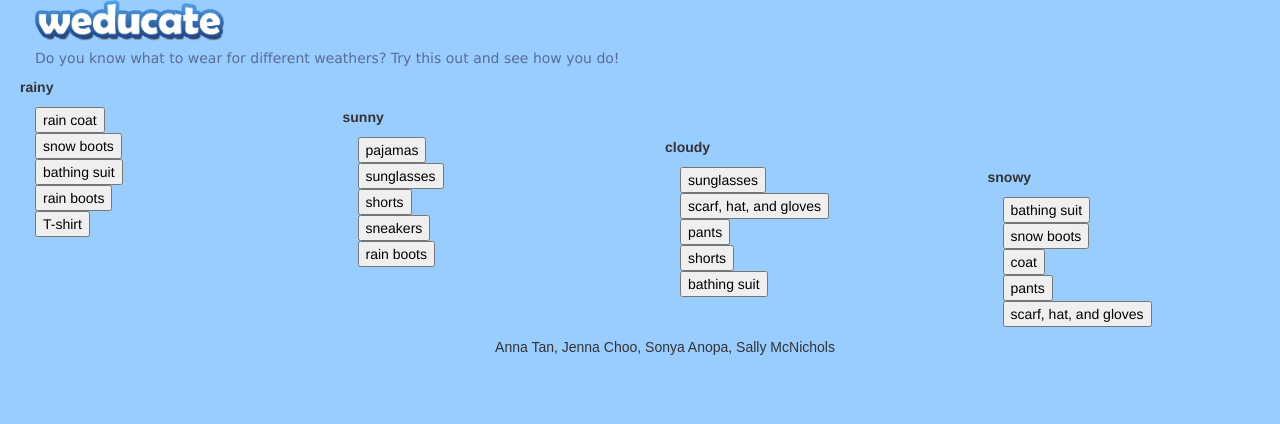
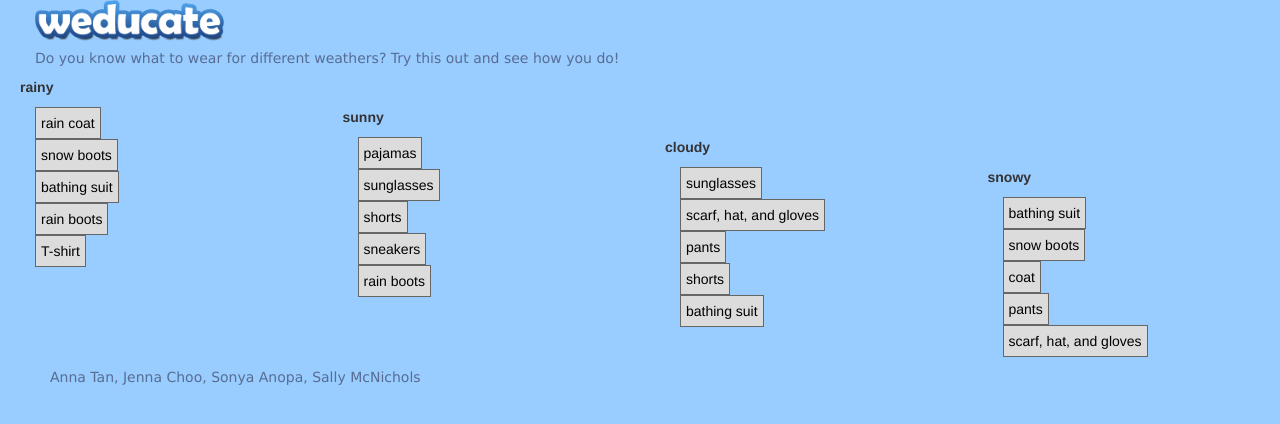
Before and after one commit to sanopa/MHacks, a PHP site: page /index.html in a window 1280 px wide. Shown: the top 424 px of the page. Run offline with PHP 8.4, Linux system fonts and the light colour scheme.

Commit message:
CSS Style sheet edits

```diff
--- a/assets/style.css
+++ b/assets/style.css
@@ -40,6 +40,16 @@ ul {list-style-type: none;
 
 }
 
+button{
+
+  padding:5px;
+  background-color: #dcdcdc;
+  border: 1px solid #666;
+  color:#000;
+  text-decoration:none;
+}
+
+
 #weathers
 {
 	font-weight:bold;
@@ -58,5 +68,7 @@ ul {list-style-type: none;
 		padding-bottom:10px;
 		background-color:#99CCFF;
 		clear:both;
-		text-align:center;
-		font-family:"Arial", Helvetica, sans-serif;}
+		text-align:left;
+		font-family:Verdana;
+		color : #576d94;
+	}
--- a/index.html
+++ b/index.html
@@ -29,6 +29,7 @@
                         <button value="{{object.val}}" name="{{object.title}}" onclick="if(!this.value) {alert('Incorrect');}">
                         {{object.title}}
                         </button>
+                        <br>
                     </div>
                 </div>
                 <!--<p id="check" ng-repeat-end>checking: <span>{{check({{weather.title}})}}</span></p>-->
```
